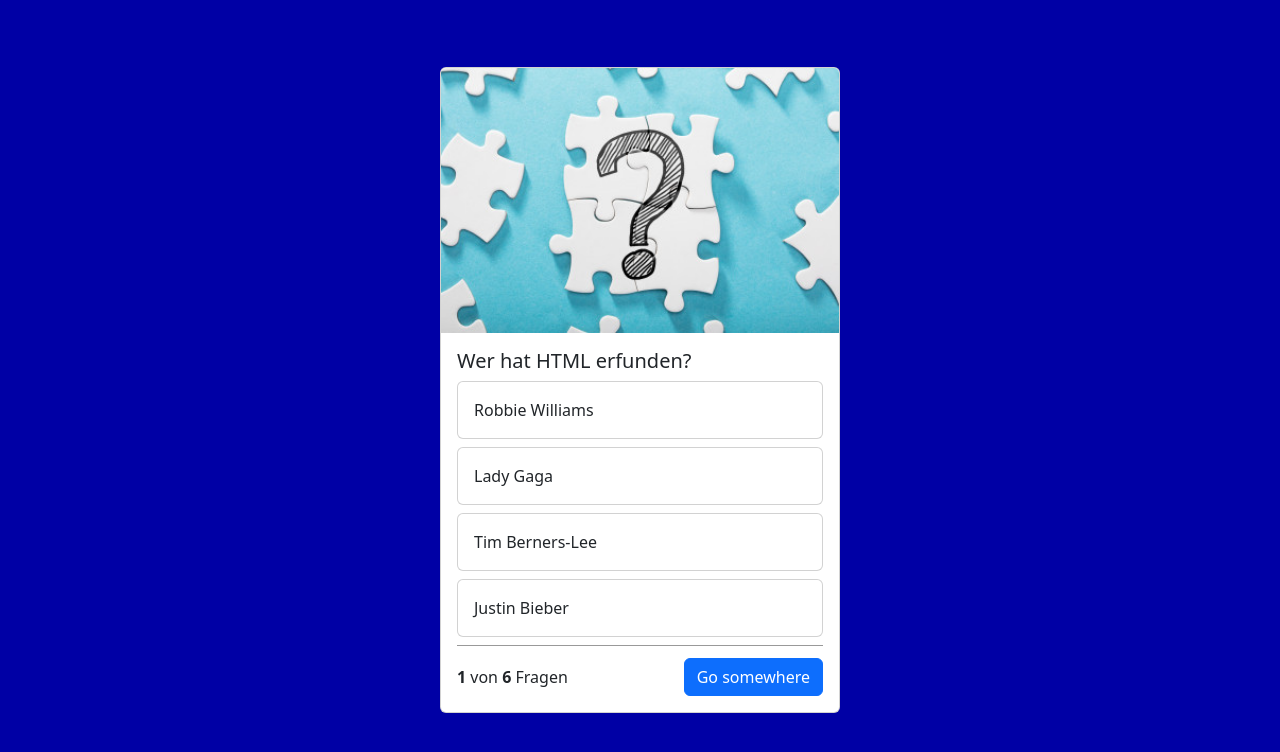
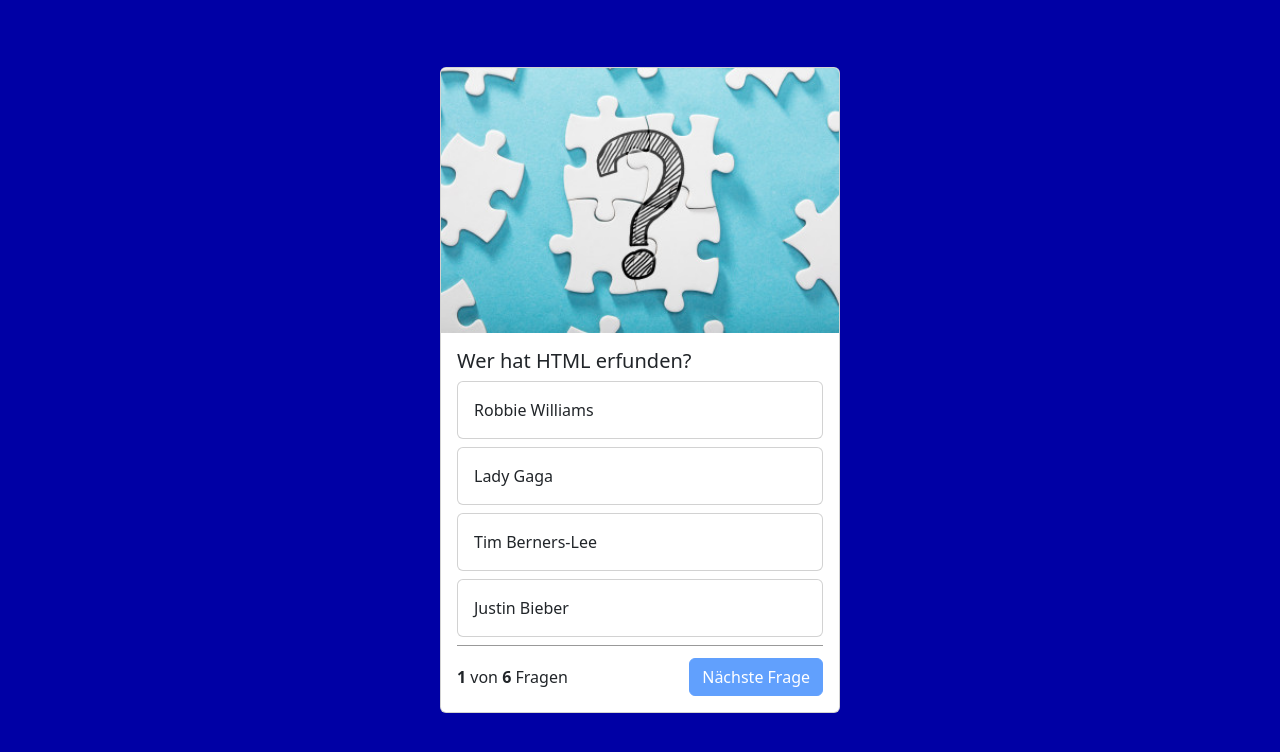
Before and after one commit to braeula/QuizApp, a website: page index.html in a window 1280 px wide. Shown: the part 60-812 px from the top of the page. Drawn offline with nearby package versions, Linux system fonts and the light colour scheme.

Commit message:
edited next-button

```diff
--- a/index.html
+++ b/index.html
@@ -58,7 +58,7 @@
             <b id="current-question">1</b> von <b id="sum-question">5</b> Fragen
           </span>
 
-          <a href="#" class="btn btn-primary">Go somewhere</a>
+          <button class="btn btn-primary" id="nextbutton" disabled>Nächste Frage</button>
         </div>
       </div>
     </div>
--- a/script.js
+++ b/script.js
@@ -75,4 +75,5 @@ function answer(solution) {
         document.getElementById(`ans_${solution}`).parentElement.classList.add('bg-danger');
         document.getElementById(`ans_${questions[currentQuestion].right_answer}`).parentElement.classList.add('bg-success');
     }
+    document.getElementById('nextbutton').disabled = false;
 }
```
